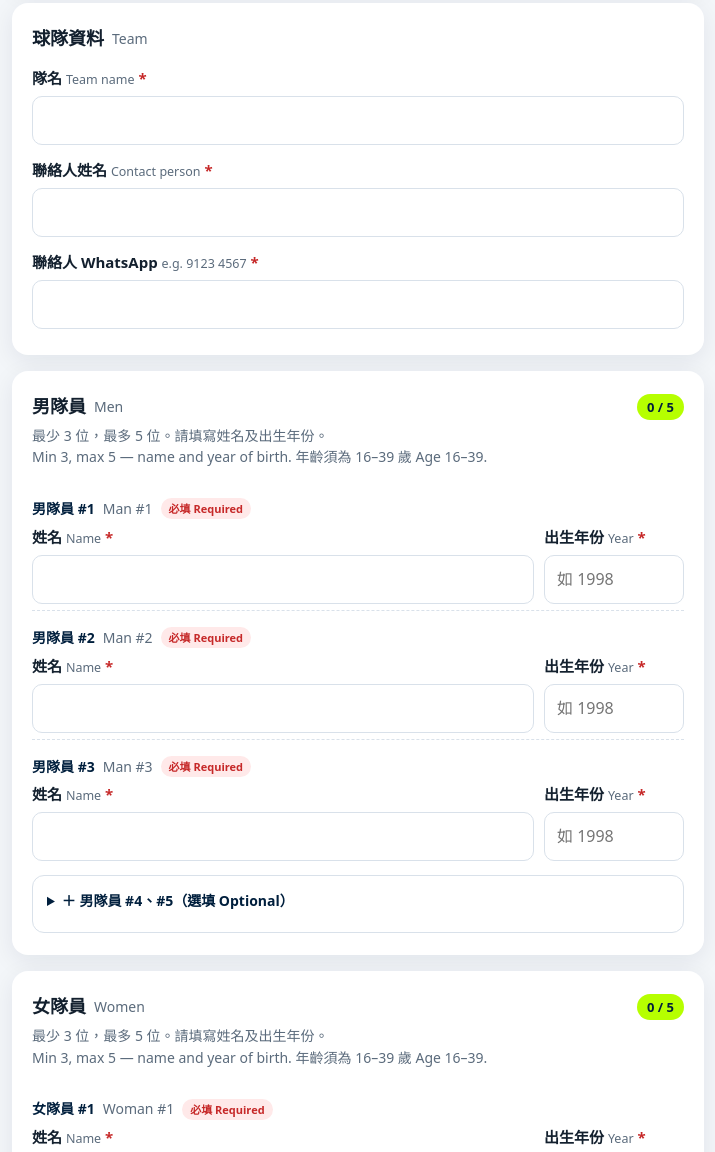
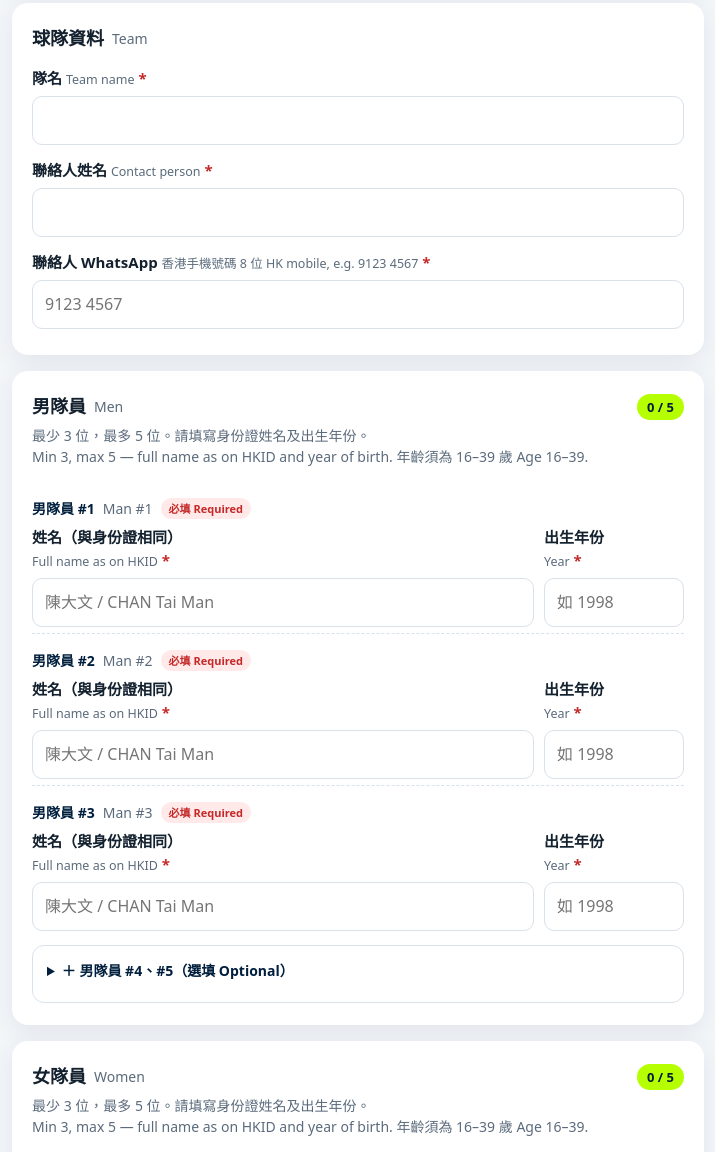
Before and after one commit to samson932002/GoPark20261213, a plain HTML site: page index.html in a window 1280 px wide. Shown: the part 681-1833 px from the top of the page, without its empty margins (282-997 px from the left). Drawn offline with Linux system fonts and the light colour scheme; no server answers.

Commit message:
Add files via upload

```diff
--- a/index.html
+++ b/index.html
@@ -36,7 +36,8 @@
   input:focus{outline:none;border-color:var(--navy);box-shadow:0 0 0 3px rgba(182,255,0,.45)}
   input.bad{border-color:var(--err)}
   .row{display:grid;grid-template-columns:1fr 140px;gap:10px;align-items:end}
-  .row label.f{white-space:nowrap}
+  .row > div{min-width:0}
+  .row > div:last-child label.f{white-space:nowrap}
   .player{border-top:1px dashed var(--line);padding-top:4px;margin-top:6px}
   .player:first-of-type{border-top:0}
   .plabel{font-weight:700;font-size:14px;margin:12px 0 6px;color:var(--navy);display:flex;gap:8px;align-items:center}
@@ -118,15 +119,15 @@
       <input type="text" id="contact_name" name="contact_name" maxlength="60" required autocomplete="name">
       <div class="err"></div>
 
-      <label class="f" for="contact_whatsapp">聯絡人 WhatsApp <small>e.g. 9123 4567</small> <span class="req">*</span></label>
-      <input type="tel" id="contact_whatsapp" name="contact_whatsapp" maxlength="20" required inputmode="tel" autocomplete="tel">
+      <label class="f" for="contact_whatsapp">聯絡人 WhatsApp <small>香港手機號碼 8 位 HK mobile, e.g. 9123 4567</small> <span class="req">*</span></label>
+      <input type="tel" id="contact_whatsapp" name="contact_whatsapp" maxlength="16" required inputmode="tel" autocomplete="tel" placeholder="9123 4567">
       <div class="err"></div>
     </div>
 
     <!-- Men -->
     <div class="card" data-group="m">
       <h2>男隊員 <span class="en">Men</span><span class="count" id="mCount">0 / 5</span></h2>
-      <p class="hint">最少 3 位，最多 5 位。請填寫姓名及出生年份。<br>Min 3, max 5 — name and year of birth. 年齡須為 16–39 歲 Age 16–39.</p>
+      <p class="hint">最少 3 位，最多 5 位。請填寫身份證姓名及出生年份。<br>Min 3, max 5 — full name as on HKID and year of birth. 年齡須為 16–39 歲 Age 16–39.</p>
       <div id="mReq"></div>
       <details class="opt" id="mOpt"><summary>＋ 男隊員 #4、#5（選填 Optional）</summary><div id="mOptBody"></div></details>
     </div>
@@ -134,7 +135,7 @@
     <!-- Women -->
     <div class="card" data-group="f">
       <h2>女隊員 <span class="en">Women</span><span class="count" id="fCount">0 / 5</span></h2>
-      <p class="hint">最少 3 位，最多 5 位。請填寫姓名及出生年份。<br>Min 3, max 5 — name and year of birth. 年齡須為 16–39 歲 Age 16–39.</p>
+      <p class="hint">最少 3 位，最多 5 位。請填寫身份證姓名及出生年份。<br>Min 3, max 5 — full name as on HKID and year of birth. 年齡須為 16–39 歲 Age 16–39.</p>
       <div id="fReq"></div>
       <details class="opt" id="fOpt"><summary>＋ 女隊員 #4、#5（選填 Optional）</summary><div id="fOptBody"></div></details>
     </div>
@@ -182,9 +183,9 @@ const SHEET_URL = "https://script.google.com/macros/s/AKfycbxuF6IWvgm5AxMR-Xhrwx
     d.innerHTML =
       `<div class="plabel">${label} <span style="font-weight:500;color:var(--muted)">${en}</span> ${pill}</div>
        <div class="row">
-         <div><label class="f" style="margin-top:0" for="${g}${n}_name">姓名 <small>Name</small>${star}</label>
-           <input type="text" id="${g}${n}_name" name="${g==='m'?'male':'female'}_${n}_name" maxlength="60" autocomplete="off"></div>
-         <div><label class="f" style="margin-top:0" for="${g}${n}_year">出生年份 <small>Year</small>${star}</label>
+         <div><label class="f" style="margin-top:0" for="${g}${n}_name">姓名（與身份證相同）<br><small>Full name as on HKID</small>${star}</label>
+           <input type="text" id="${g}${n}_name" name="${g==='m'?'male':'female'}_${n}_name" maxlength="60" autocomplete="off" placeholder="陳大文 / CHAN Tai Man"></div>
+         <div><label class="f" style="margin-top:0" for="${g}${n}_year">出生年份<br><small>Year</small>${star}</label>
            <input type="number" id="${g}${n}_year" name="${g==='m'?'male':'female'}_${n}_birth_year" inputmode="numeric" min="${MIN_YEAR}" max="${MAX_YEAR}" placeholder="如 1998"></div>
        </div>
        <div class="err"></div>`;
@@ -229,8 +230,9 @@ const SHEET_URL = "https://script.google.com/macros/s/AKfycbxuF6IWvgm5AxMR-Xhrwx
     });
     const wa = document.getElementById('contact_whatsapp');
     const digits = wa.value.replace(/[^\d]/g,'');
-    const okWa = /^(852)?[4-9]\d{7}$/.test(digits) || /^\d{8,15}$/.test(digits);
-    if(!okWa){ wa.classList.add('bad'); const m='請填寫有效 WhatsApp 號碼 Valid WhatsApp number required'; setErr(wa,m); problems.push(m); }
+    const hk = digits.length === 11 && digits.startsWith('852') ? digits.slice(3) : digits;
+    const okWa = /^[4-9]\d{7}$/.test(hk);
+    if(!okWa){ wa.classList.add('bad'); const m='請填寫有效香港手機號碼（8 位，以 4–9 開頭） Enter a valid 8-digit HK mobile number'; setErr(wa,m); problems.push(m); }
 
     // Players
     const names = [];
@@ -268,7 +270,8 @@ const SHEET_URL = "https://script.google.com/macros/s/AKfycbxuF6IWvgm5AxMR-Xhrwx
       return;
     }
     summary.style.display = 'none';
-    wa.value = digits.length === 8 ? '+852 ' + digits.slice(0,4) + ' ' + digits.slice(4) : '+' + digits;
+    const hk8 = digits.length === 11 ? digits.slice(3) : digits;
+    wa.value = '+852 ' + hk8.slice(0,4) + ' ' + hk8.slice(4);
     e.preventDefault();
     sendRegistration();
   });
```
